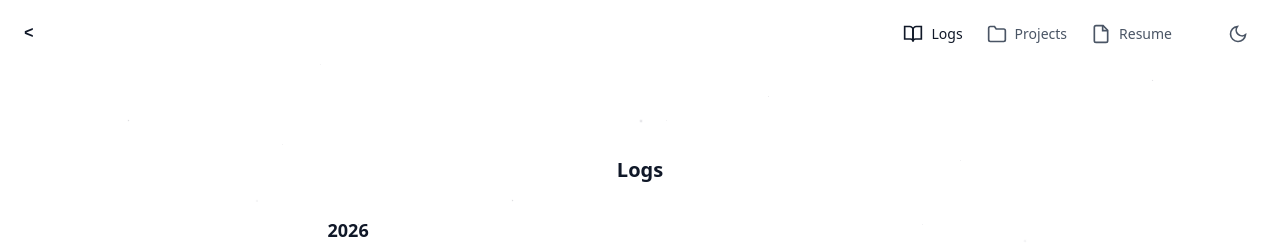
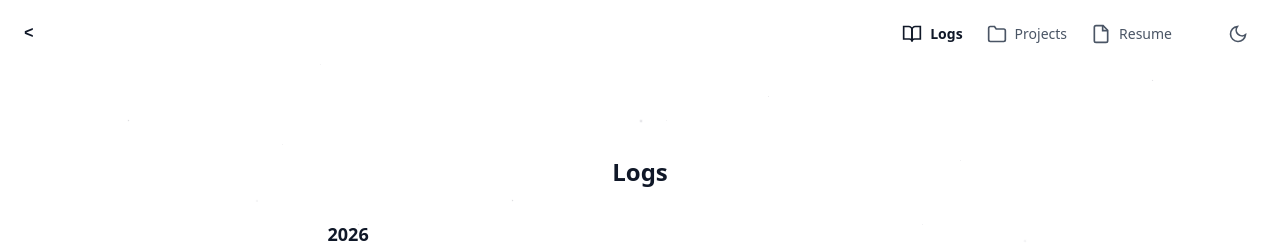
Before and after one commit to sheikhlimon/limon-portfolio, a Next.js app: page /logs in a window 1280 px wide. Shown: the top 243 px of the page. Built offline with nearby package versions, Linux system fonts and the light colour scheme.

Commit message:
fix navbar active bold, footer hydration, logs title sizing

```diff
--- a/app/logs/[slug]/page.tsx
+++ b/app/logs/[slug]/page.tsx
@@ -66,7 +66,7 @@ export default async function LogPage({ params }: { params: Promise<{ slug: stri
           </div>
 
           <div className="space-y-4">
-            <h1 className="text-xl font-bold">{data.title || 'Untitled'}</h1>
+            <h1 className="text-2xl font-bold">{data.title || 'Untitled'}</h1>
             <p className="text-sm text-gray-600 dark:text-gray-400">{data.date || ''}</p>
           </div>
 
@@ -74,8 +74,8 @@ export default async function LogPage({ params }: { params: Promise<{ slug: stri
             <ReactMarkdown
               remarkPlugins={[remarkGfm]}
               components={{
-                h2: ({...props}) => <h2 className="text-2xl font-bold mt-8 mb-4" {...props} />,
-                h3: ({...props}) => <h3 className="text-xl font-bold mt-6 mb-3" {...props} />,
+                h2: ({...props}) => <h2 className="text-base font-semibold mt-8 mb-4" {...props} />,
+                h3: ({...props}) => <h3 className="text-sm font-semibold mt-6 mb-3" {...props} />,
                 p: ({...props}) => <p className="my-4 leading-7" {...props} />,
                 pre: ({children, ...props}) => <pre className="bg-gray-100 dark:bg-gray-800 p-4 rounded-lg font-mono text-sm whitespace-pre-wrap break-all max-w-full overflow-x-auto" {...props}>{children}</pre>,
                 code: ({className, children, ...props}) => {
--- a/app/logs/page.tsx
+++ b/app/logs/page.tsx
@@ -59,7 +59,7 @@ export default function LogsPage() {
     <div className="min-h-screen">
       <div className="max-w-4xl mx-auto px-5 py-12">
         <div className="space-y-8">
-          <h1 className="text-xl font-bold text-center">Logs</h1>
+          <h1 className="text-2xl font-bold text-center">Logs</h1>
 
           <div className="space-y-10">
             {Object.entries(groupedLogs)
--- a/components/Footer.tsx
+++ b/components/Footer.tsx
@@ -1,7 +1,7 @@
 export default function Footer() {
   return (
     <footer className="mt-auto py-8">
-      <div className="max-w-3xl mx-auto px-5 text-center">
+      <div className="max-w-3xl mx-auto px-5 text-center" suppressHydrationWarning>
         <p className="text-sm text-gray-600 dark:text-gray-400">2025-PRESENT © Sheikh Limon</p>
       </div>
     </footer>
--- a/components/Navbar.tsx
+++ b/components/Navbar.tsx
@@ -119,11 +119,11 @@ export default function Navbar() {
             href={item.href}
             target={item.href.startsWith('http') ? '_blank' : undefined}
             rel={item.href.startsWith('http') ? 'noopener noreferrer' : undefined}
-            className={`flex items-center gap-2 text-sm font-medium transition-colors ${
+            className={`flex items-center gap-2 text-sm transition-colors ${
               (item.href.startsWith('/') && pathname === item.href) ||
               (item.href.startsWith('#') && currentSection === item.href.substring(1))
-                ? 'text-gray-900 dark:text-white'
-                : 'text-gray-600 dark:text-gray-400 hover:text-gray-900 dark:hover:text-white'
+                ? 'font-bold text-gray-900 dark:text-white'
+                : 'font-medium text-gray-600 dark:text-gray-400 hover:text-gray-900 dark:hover:text-white'
             }`}
           >
             {item.icon}
```
